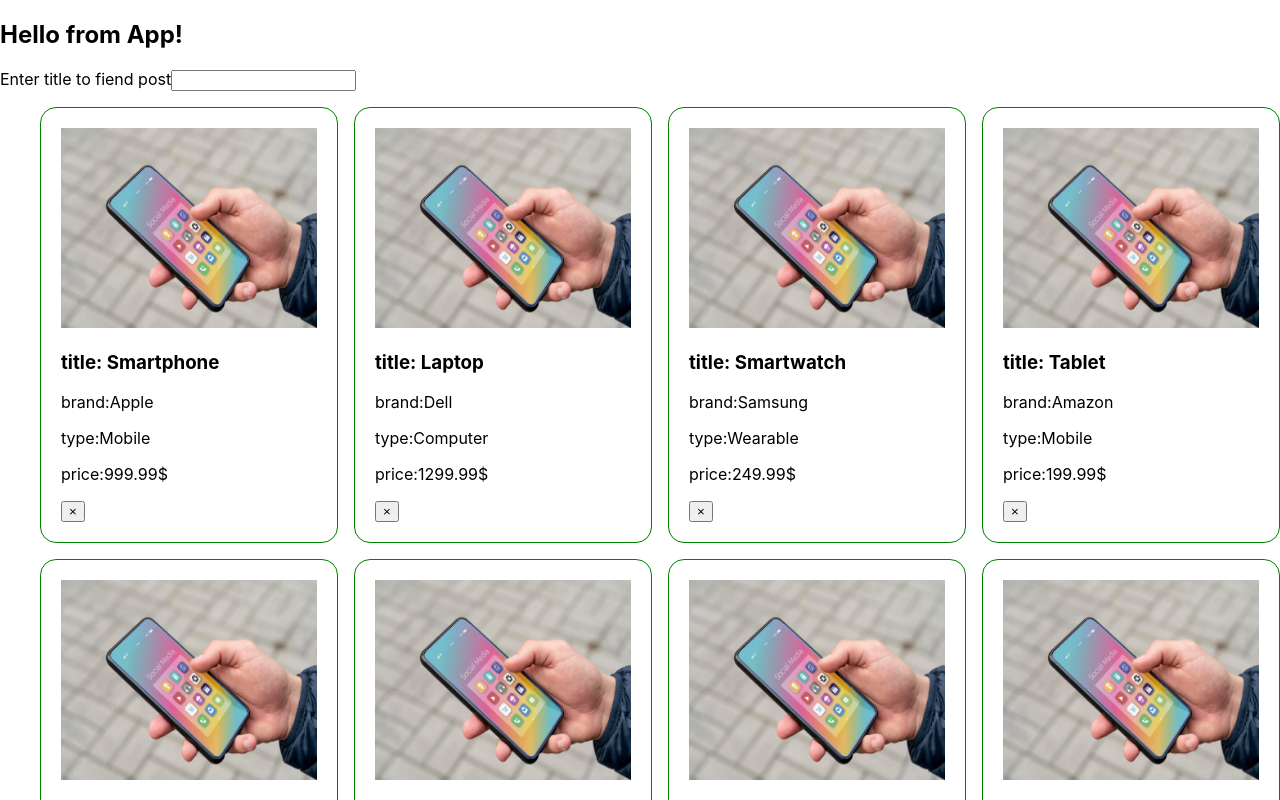
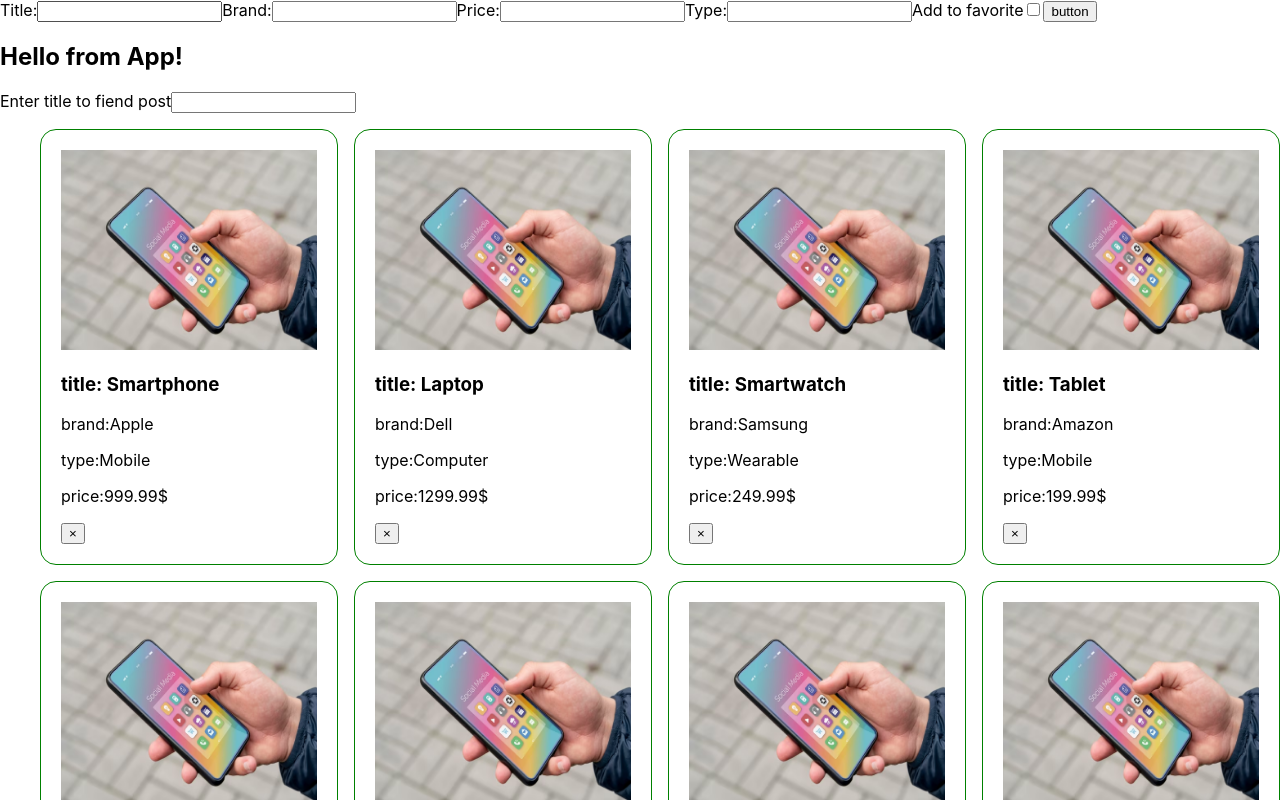
Before and after one commit to Maxim4ik118/fson88-pr, a React (Create React App) app: page / in a window 1280 px wide. Shown: the top 800 px of the page. Built offline with nearby package versions, Linux system fonts and the light colour scheme.

Commit message:
deviceForm

```diff
--- a/package.json
+++ b/package.json
@@ -7,6 +7,7 @@
     "@testing-library/jest-dom": "^5.16.3",
     "@testing-library/react": "^12.1.4",
     "@testing-library/user-event": "^13.5.0",
+    "nanoid": "^5.0.2",
     "react": "^18.1.0",
     "react-dom": "^18.1.0",
     "react-scripts": "5.0.1",
--- a/src/components/App.jsx
+++ b/src/components/App.jsx
@@ -1,6 +1,8 @@
-import { Component } from 'react';
+import { useState } from 'react';
+import { nanoid } from 'nanoid'
 import imgDevice from '../assets/images/device.avif';
 import { PostList } from './PostList/PostList';
+import { DeviceForm } from './DeviceForm/DeviceForm';
 
 const devicesData = [
   {
@@ -95,43 +97,53 @@ const devicesData = [
   },
 ];
 
-export class App extends Component {
-  state = {
-    devices: devicesData,
-    filter: '',
+export const App = () => {
+  const [devices, setDevices] = useState(devicesData);
+  const [filter, setFilter] = useState('');
+
+
+  const onDelete = deviceId => {
+    setDevices(devices.filter(device => device.id !== deviceId));
   };
-  onDelete = deviceId => {
-    this.setState({
-      devices: this.state.devices.filter(device => device.id !== deviceId),
-    });
+
+  const onChangeFilter = event => {
+    setFilter(event.target.value);
   };
-  onChangeFilter = event => {
-    this.setState({
-      filter: event.target.value,
-    });
-  };
-  render() {
-    const filteredPosts = this.state.devices.filter(device =>
+
+  const onAddDevice=(formData)=>{
+   const hasDuplicates = devices.some(device=>device.title===formData.title)
+   if (hasDuplicates) {
+    alert("This device is already in the list")
+   }
+   const finalDevice ={
+    ...formData,coverImage: imgDevice,id:nanoid()
+   }
+   setDevices([...devices,finalDevice])
+
+  }
+
+  const filteredPosts = devices.filter(device =>
     device.title
       .toLocaleLowerCase()
-        .includes(this.state.filter.toLocaleLowerCase())
+      .includes(filter.toLocaleLowerCase())
   );
+
   return (
     <div>
-        {this.state.filter === 'promo' && (
+      <DeviceForm onAddDevice={onAddDevice}/>
+      {filter === 'promo' && (
         <h1>congrats yuo promocode : #4324 - 40% discount</h1>
       )}
       <h2>Hello from App!</h2>
       <label>
         <span>Enter title to fiend post</span>
         <input
-            onChange={this.onChangeFilter}
-            value={this.state.filter}
+          onChange={onChangeFilter}
+          value={filter}
           type="text"
         />
       </label>
-        <PostList onDelete={this.onDelete} devices={filteredPosts} />
+      <PostList onDelete={onDelete} devices={filteredPosts} />
     </div>
   );
-  }
-}
+};
--- /dev/null
+++ b/src/components/DeviceForm/DeviceForm.jsx
@@ -0,0 +1,48 @@
+import { useState } from "react"
+
+export const DeviceForm = ({onAddDevice}) => {
+const [title, setTitle] = useState('')
+const [brand, setBrand] = useState('')
+const [price, setPrice] = useState('')
+const [type, setType] = useState('')
+const [isFavorite, setIsFavorite] = useState(false)
+
+    const handelSubmit =(evt)=>{
+        evt.preventDefault()
+        const formData={
+            title,
+            brand,
+            price:Number(price),
+            type,
+            isFavorite,
+        }
+        onAddDevice(formData)
+    }
+  return (
+    <form onSubmit={handelSubmit}>
+
+        <label >Title:
+            <input type="text" name="title" value={title} onChange={(evt)=>setTitle(evt.target.value)} required/>
+        </label>
+
+        <label >Brand:
+            <input type="text" name="brand" value={brand} onChange={(evt)=>setBrand(evt.target.value)} required/>
+        </label>
+
+        <label >Price:
+            <input type="text" name="price" value={price} onChange={(evt)=>setPrice(evt.target.value)} required/>
+        </label>
+
+        <label >Type:
+            <input type="text" name="type" value={type} onChange={(evt)=>setType(evt.target.value)} required/>
+        </label>
+
+        <label >
+            Add to favorite
+            <input type="checkbox" name="isFavorite" checked={isFavorite} onChange={(evt)=>setIsFavorite(evt.target.checked)}/>
+        </label>
+        <button type="submit">button</button>
+
+        </form>
+  )
+}
```
Also changed, not shown: 1 other file (tests, documents, lock files or other folders). Lines whose indentation alone changed are shown as unchanged.
